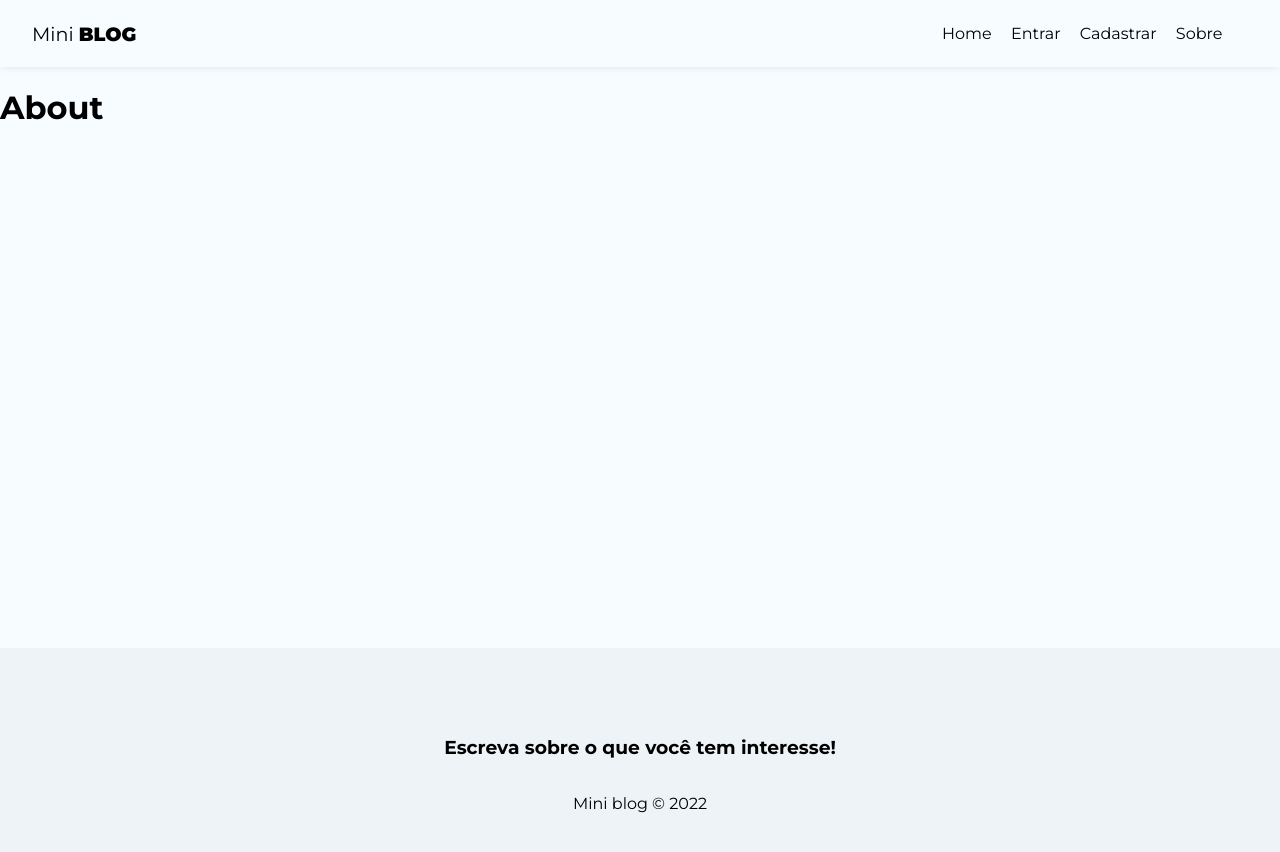
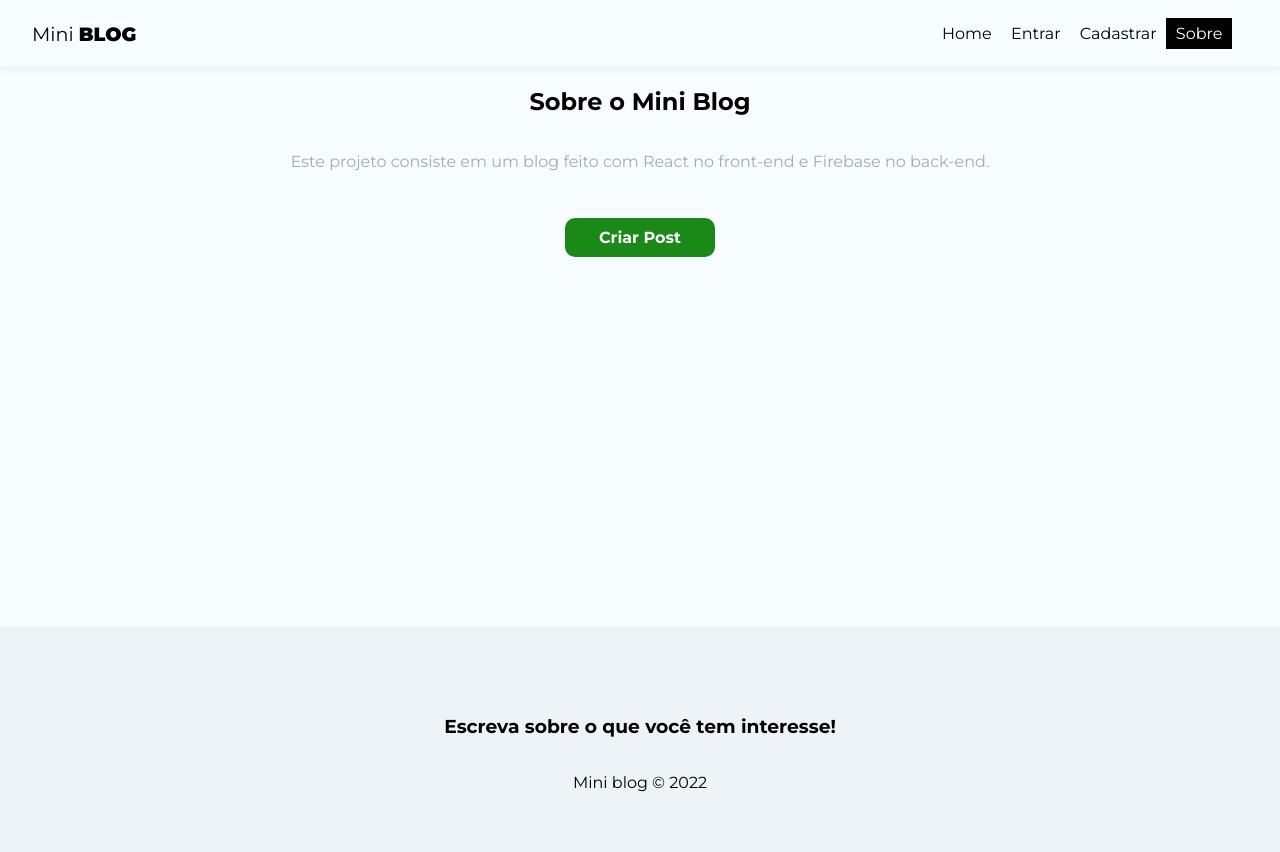
Before and after one commit to Thiagooffice/Mini-Blog, a React (Create React App) app: page /about in a window 1280 px wide. Shown: the top 852 px of the page. Built offline with nearby package versions, Linux system fonts and the light colour scheme; no server answers.

Commit message:
blocking-pages-that-need-authentication

```diff
--- a/src/App.js
+++ b/src/App.js
@@ -49,10 +49,10 @@ function App() {
             <Routes>
               <Route path="/" element={<Home />} />
               <Route path="/about" element={<About />} />
-              <Route path="/login" element={<Login />} />
-              <Route path="/register" element={<Register />} />
-              <Route path='/posts/create' element={<CreatePost/>} />
-              <Route path='/dashboard' element={<Dashboard/>} />
+              <Route path="/login" element={!user ?  <Login /> : <Navigate to="/" />} />
+              <Route path="/register" element={!user ?  <Register /> : <Navigate to="/" />} />
+              <Route path='/posts/create' element={user ?  <CreatePost /> : <Navigate to="/login" />} />
+              <Route path='/dashboard' element={user ?  <Dashboard /> : <Navigate to="/login" />} />
             </Routes>
           </div>
           <Footer />
--- a/src/components/NavBar.js
+++ b/src/components/NavBar.js
@@ -49,7 +49,7 @@ export default function NavBar(){
                      </>
                 )}
                 <li>
-                <NavLink className={({isActive})=> (isActive ? styles.active : "")} to="/sobre">
+                <NavLink className={({isActive})=> (isActive ? styles.active : "")} to="/about">
                         Sobre
                 </NavLink>
                 </li>
--- a/src/pages/About/About.js
+++ b/src/pages/About/About.js
@@ -1,9 +1,14 @@
+import { Link } from 'react-router-dom'
 import styles from './About.module.css'
 
 export default function About(){
     return(
-        <div>
-            <h1>About</h1>
+        <div className={styles.about}>
+           <h2>Sobre o Mini <span>Blog</span></h2>
+           <p>Este projeto consiste em um blog feito com React no front-end e Firebase no back-end.</p>
+           <Link to="/post/create" className="btn">
+            Criar Post
+           </Link>
         </div>
     )
 }
--- a/src/pages/About/About.module.css
+++ b/src/pages/About/About.module.css
@@ -0,0 +1,15 @@
+.about{
+    text-align: center;
+    display: flex;
+    flex-direction: column;
+    align-items: center;
+}
+.about p{
+    color: #aaa;
+    margin-bottom: 2em;
+}
+.about a{
+    display: block;
+    margin-top: 15px;
+    padding: 10px 15px
+}
```
